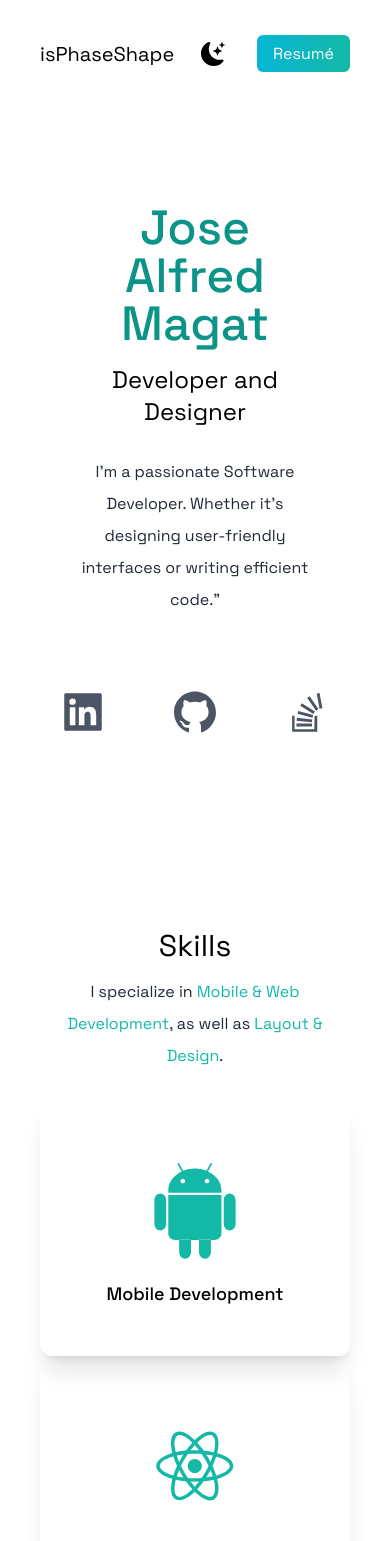
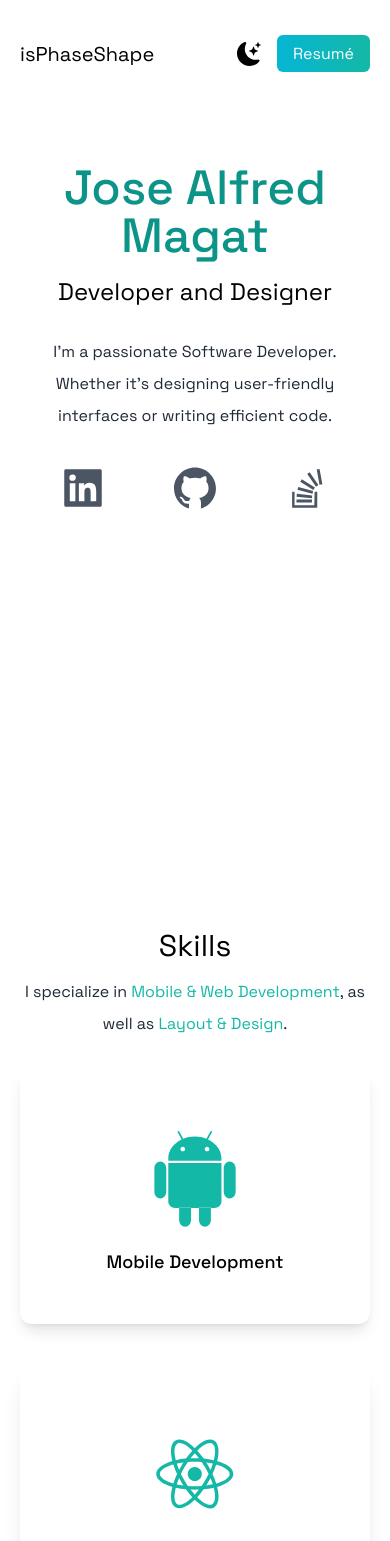
Before and after one commit to phase-sys/portfolio, a Next.js app: page / in a window 390 px wide. Shown: the top 1541 px of the page. Built offline with nearby package versions, Linux system fonts and the light colour scheme.

Commit message:
Fixed responsiveness

```diff
--- a/src/app/page.js
+++ b/src/app/page.js
@@ -27,7 +27,7 @@ export default function Home() {
     // dark: bg - gray - 900;
     return (
         <div className={darkMode ? "dark" : ""}>
-            <main className="bg-white px-10 md:px-20 lg:40 dark:bg-gradient-to-b dark:from-gray-900 dark:to-gray-800">
+            <main className="bg-white px-5 md:px-32 lg:px-48 dark:bg-gradient-to-b dark:from-gray-900 dark:to-gray-800">
                 <section className="min-h-screen">
                     <nav className="py-10 mb-12 flex justify-between">
                         <h1 className="text-xl dark:text-white dark:font-black">
@@ -49,7 +49,7 @@ export default function Home() {
                             </li>
                             <li>
                                 <a
-                                    className="font-spaceGrotesk bg-gradient-to-r from-cyan-500 to-teal-500 text-white px-4 py-2 rounded-md ml-8"
+                                    className="font-spaceGrotesk bg-gradient-to-r from-cyan-500 to-teal-500 text-white px-4 py-2 rounded-md ml-4"
                                     href={"/resume.pdf"}
                                     target="_blank"
                                 >
@@ -58,7 +58,7 @@ export default function Home() {
                             </li>
                         </ul>
                     </nav>
-                    <div className="text-center p-10">
+                    <div className="text-center sm:p-5 lg:p-10">
                         <h2 className="text-5xl py-2 text-teal-600 font-medium md:text-6xl dark:text-teal-300">
                             Jose Alfred Magat
                         </h2>
@@ -68,7 +68,7 @@ export default function Home() {
                         <p className="text-md py-5 leading-8 text-gray-800 md:text-xl max-w-xl mx-auto dark:text-gray-400">
                             I’m a passionate Software Developer. Whether it’s
                             designing user-friendly interfaces or writing
-                            efficient code."
+                            efficient code.
                         </p>
                     </div>
                     <div className="text-5xl flex justify-center gap-16 py-3 text-gray-600">
@@ -120,8 +120,8 @@ export default function Home() {
                             .
                         </p>
                     </div>
-                    <div className="lg:flex gap-10 justify-center my-5">
-                        <div className="flex flex-col items-center shadow-xl p-10 rounded-xl dark:bg-gradient-to-b dark:from-cyan-500 dark:to-teal-500">
+                    <div className="flex flex-col lg:flex-row gap-10 justify-center my-5">
+                        <div className="flex flex-col items-center shadow-lg p-10 rounded-xl dark:bg-gradient-to-b dark:from-cyan-500 dark:to-teal-500">
                             <DiAndroid
                                 size={140}
                                 className="text-teal-500 dark:text-gray-900 p-5"
```
